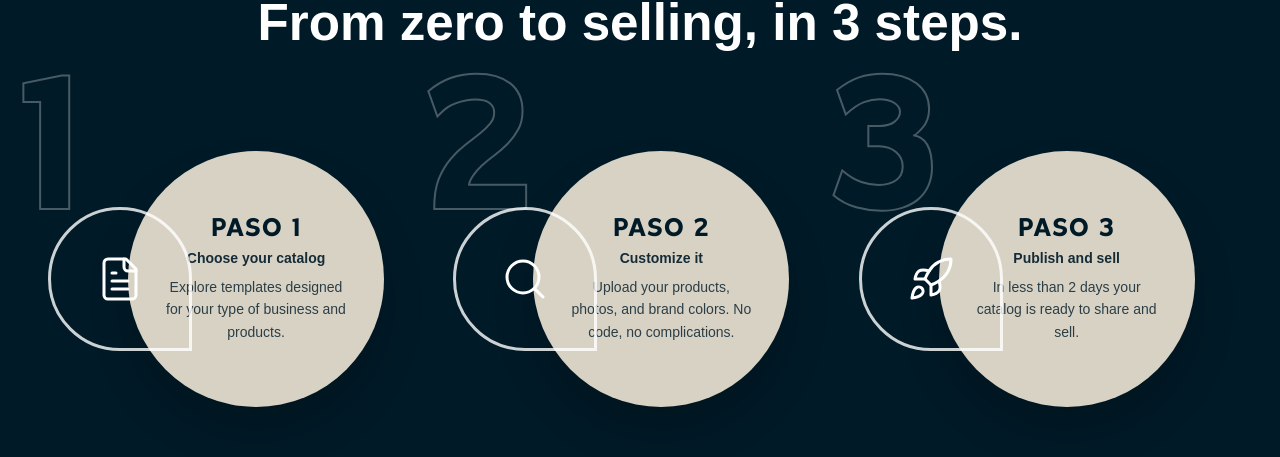
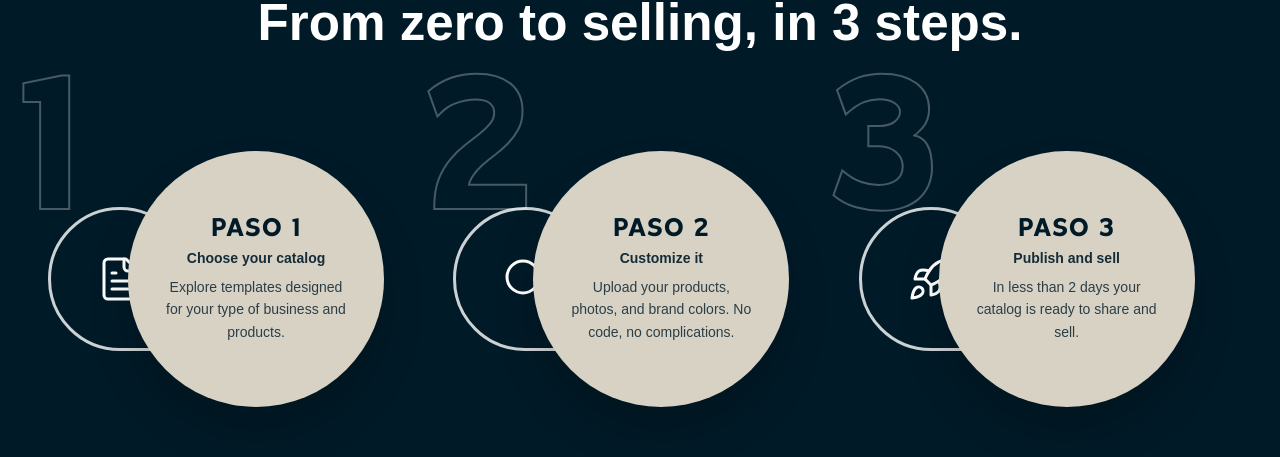
Before and after one commit to 482400494/mambawave, a React (Vite) app: page / in a window 1280 px wide. Shown: the part 2626-3083 px from the top of the page. Built offline with nearby package versions, Linux system fonts and the light colour scheme.

Commit message:
Fix Z-index to place the text circle on top of the droplet shape, and synchronize hover animations for both elements

```diff
--- a/src/app/App.tsx
+++ b/src/app/App.tsx
@@ -253,7 +253,7 @@ function Home({ lang }: { lang: 'en' | 'es' }) {
                   <div className="relative z-10 flex flex-col md:flex-row items-center w-full group">
                     {/* Droplet Shape */}
                     <div
-                      className="w-32 h-32 lg:w-36 lg:h-36 flex-shrink-0 flex items-center justify-center relative z-20 transition-transform hover:scale-105 duration-500 bg-transparent"
+                      className="w-32 h-32 lg:w-36 lg:h-36 flex-shrink-0 flex items-center justify-center relative z-10 transition-transform group-hover:scale-105 duration-500 bg-transparent"
                       style={{
                         borderRadius: "50% 50% 0 50%",
                         border: "3px solid rgba(255,255,255,0.8)"
@@ -264,7 +264,7 @@ function Home({ lang }: { lang: 'en' | 'es' }) {
 
                     {/* Solid Circle */}
                     <div
-                      className="w-56 h-56 lg:w-64 lg:h-64 rounded-full flex flex-col justify-center items-center px-6 text-center relative z-10 -mt-10 md:mt-0 md:-ml-12 lg:-ml-16 bg-[#D8D2C5] text-[#001a27] shadow-2xl transition-all duration-500 group-hover:bg-[#E5DFD3]"
+                      className="w-56 h-56 lg:w-64 lg:h-64 rounded-full flex flex-col justify-center items-center px-6 text-center relative z-20 -mt-10 md:mt-0 md:-ml-12 lg:-ml-16 bg-[#D8D2C5] text-[#001a27] shadow-2xl transition-all duration-500 group-hover:bg-[#E5DFD3] group-hover:scale-105"
                     >
                       <h3 className="text-xl lg:text-2xl font-black mb-1 tracking-widest uppercase" style={{ fontFamily: "'UM Cloft', serif" }}>
                         Paso {i + 1}
```
